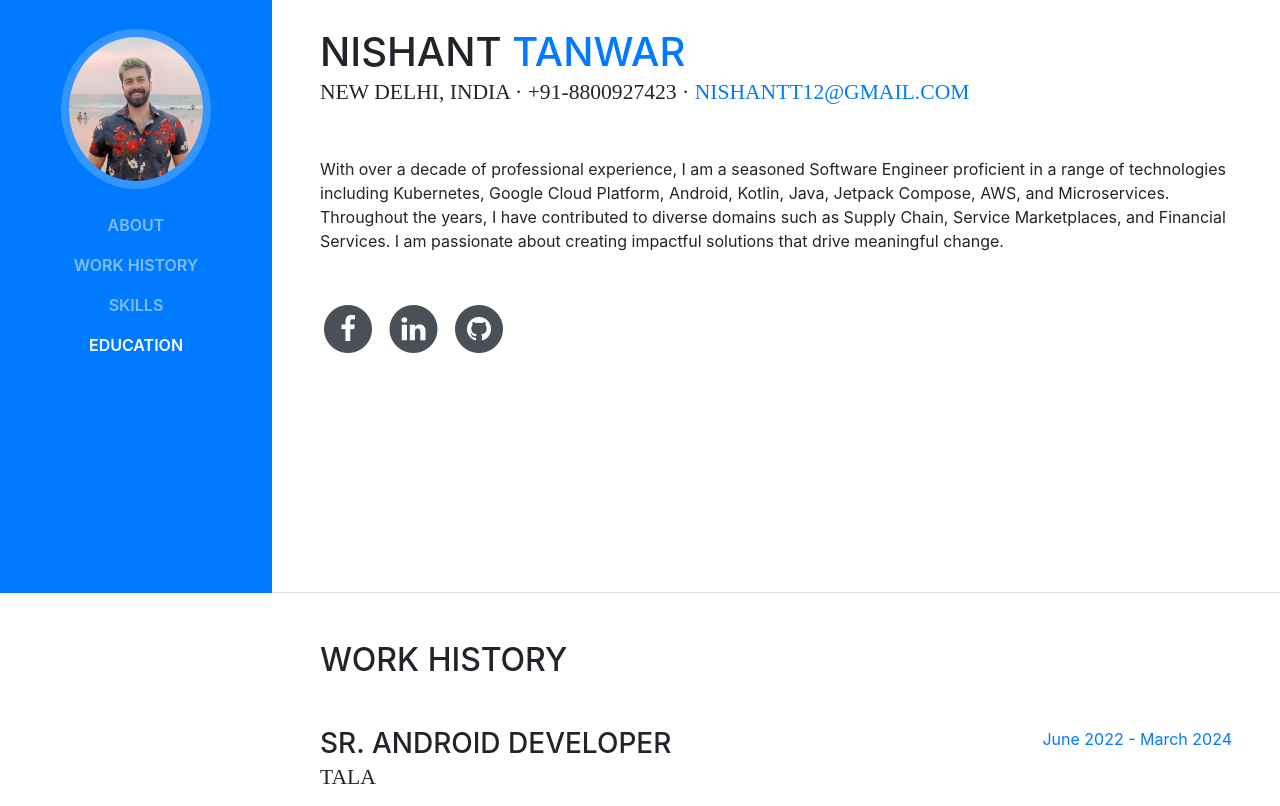
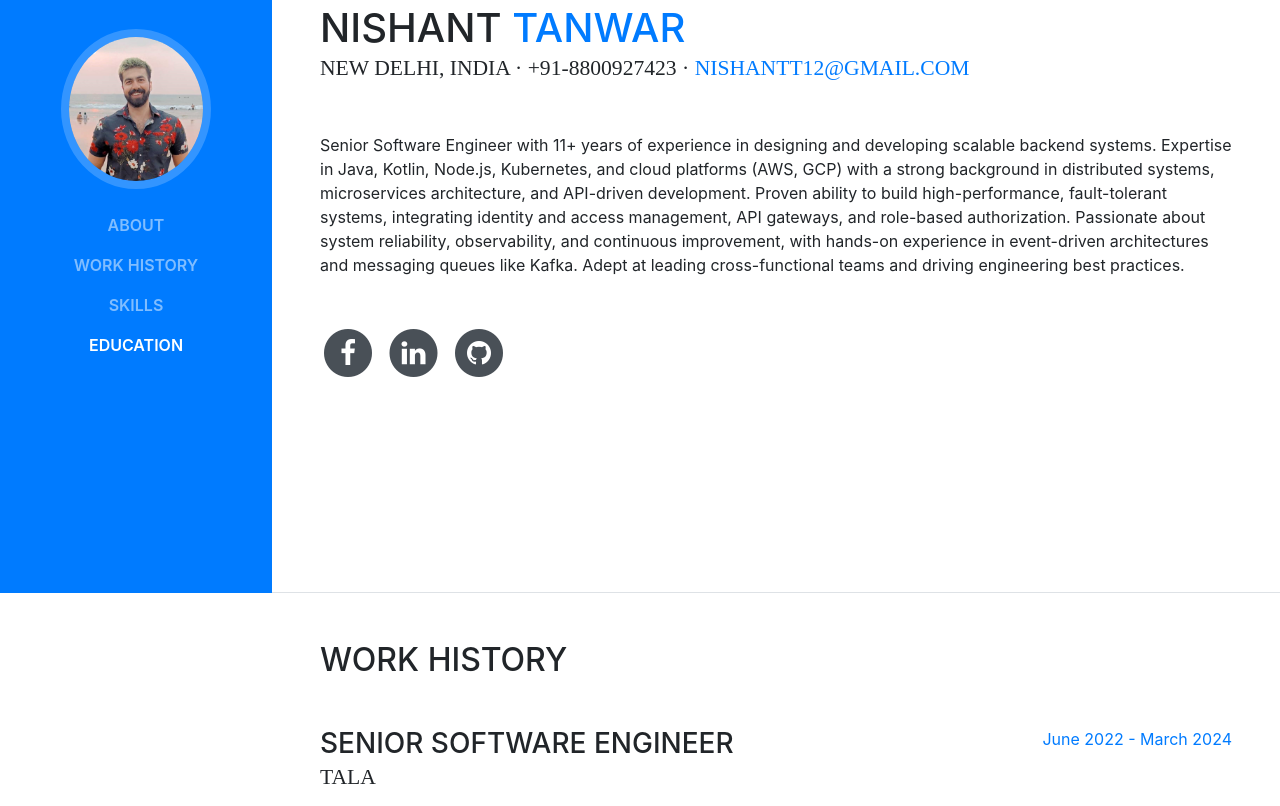
Before and after one commit to nishantt12/nishantt12.github.io, a website with bundled scripts: page index.html in a window 1280 px wide. Shown: the part 207-1013 px from the top of the page. Built offline with nearby package versions, Linux system fonts and the light colour scheme; a web font is replaced by a local one.

Commit message:
Update index.html

```diff
--- a/index.html
+++ b/index.html
@@ -65,7 +65,13 @@
           <div class="subheading mb-5">New Delhi, India · +91-8800927423 ·
             <a href="mailto:name@email.com">nishantt12@gmail.com</a>
           </div>
-          <p class="mb-5">With over a decade of professional experience, I am a seasoned Software Engineer proficient in a range of technologies including Kubernetes, Google Cloud Platform, Android, Kotlin, Java, Jetpack Compose, AWS, and Microservices. Throughout the years, I have contributed to diverse domains such as Supply Chain, Service Marketplaces, and Financial Services. I am passionate about creating impactful solutions that drive meaningful change.</p>
+          <p class="mb-5">Senior Software Engineer with 11+ years of experience in designing and developing scalable backend systems. Expertise in
+Java, Kotlin, Node.js, Kubernetes, and cloud platforms (AWS, GCP) with a strong background in distributed systems,
+microservices architecture, and API-driven development. Proven ability to build high-performance, fault-tolerant systems,
+integrating identity and access management, API gateways, and role-based authorization. Passionate about system reliability,
+observability, and continuous improvement, with hands-on experience in event-driven architectures and messaging queues
+like Kafka. Adept at leading cross-functional teams and driving engineering best practices.
+</p>
           <ul class="list-inline list-social-icons mb-0">
             <li class="list-inline-item">
               <a href="https://www.facebook.com/nishu.nishant.9/">
@@ -101,7 +107,7 @@
 
           <div class="resume-item d-flex flex-column flex-md-row mb-5">
             <div class="resume-content mr-auto">
-              <h3 class="mb-0">Sr. Android Developer</h3>
+              <h3 class="mb-0">Senior Software Engineer</h3>
               <div class="subheading mb-3">Tala</div>
               <div class="work-title"><b>Tala Android App</b></div>
               <!-- <p><b>Tala Android App</b></p> -->
@@ -157,7 +163,7 @@
 
           <div class="resume-item d-flex flex-column flex-md-row mb-5">
             <div class="resume-content mr-auto">
-              <h3 class="mb-0">Sr. Full Stack Developer</h3>
+              <h3 class="mb-0">Senior Software Engineer</h3>
               <div class="subheading mb-3">MileZero, a Capstone Company</div>
               <div class="work-title"><b>Last Mile Application</b></div>
 
@@ -213,7 +219,7 @@
 
           <div class="resume-item d-flex flex-column flex-md-row mb-5">
             <div class="resume-content mr-auto">
-              <h3 class="mb-0">Sr. Software Engineer</h3>
+              <h3 class="mb-0">Senior Software Engineer</h3>
               <div class="subheading mb-3">Urban Company</div>
               <div class="work-title"><b>Urban Company Android App</b></div>
 
```
